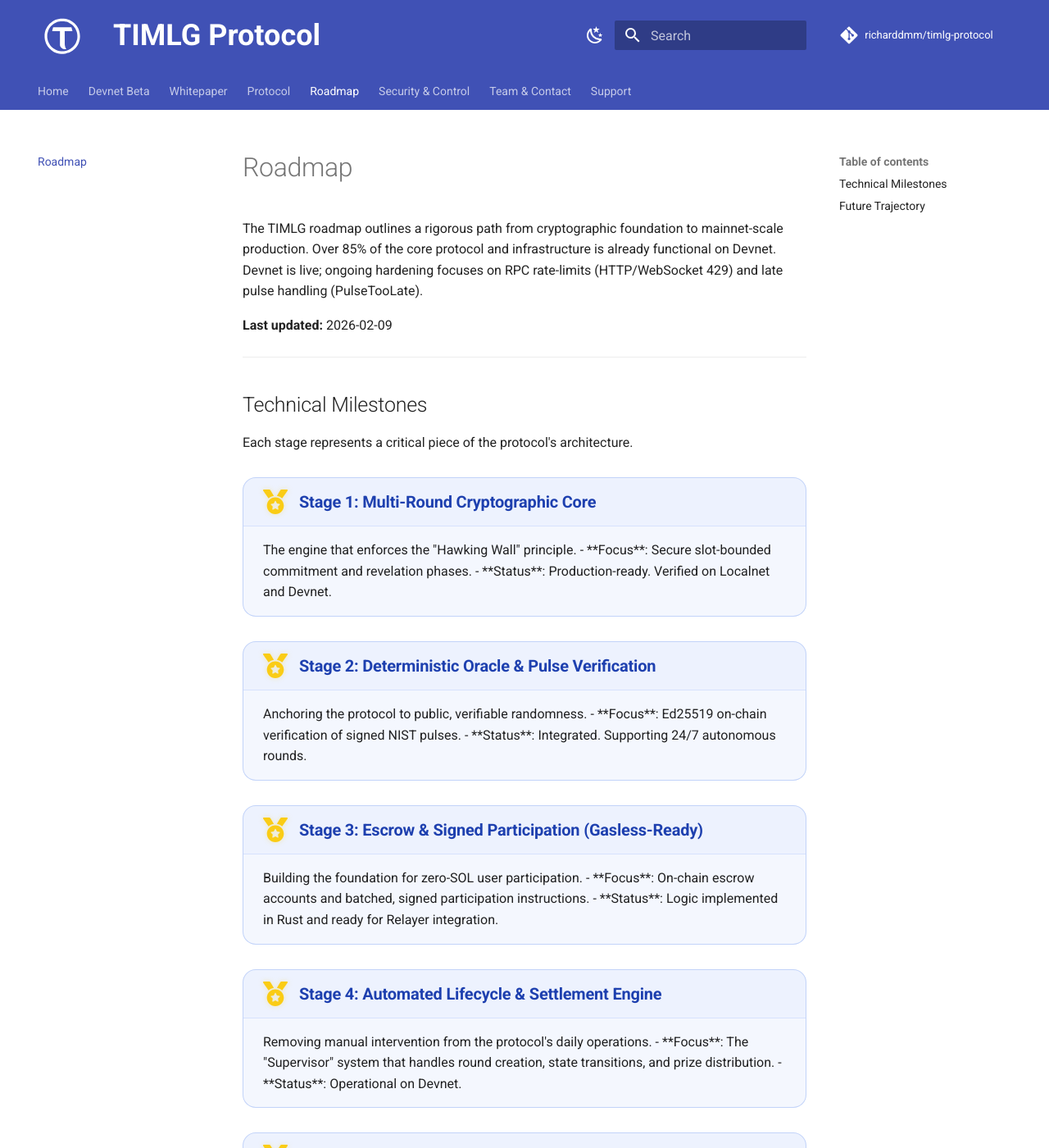
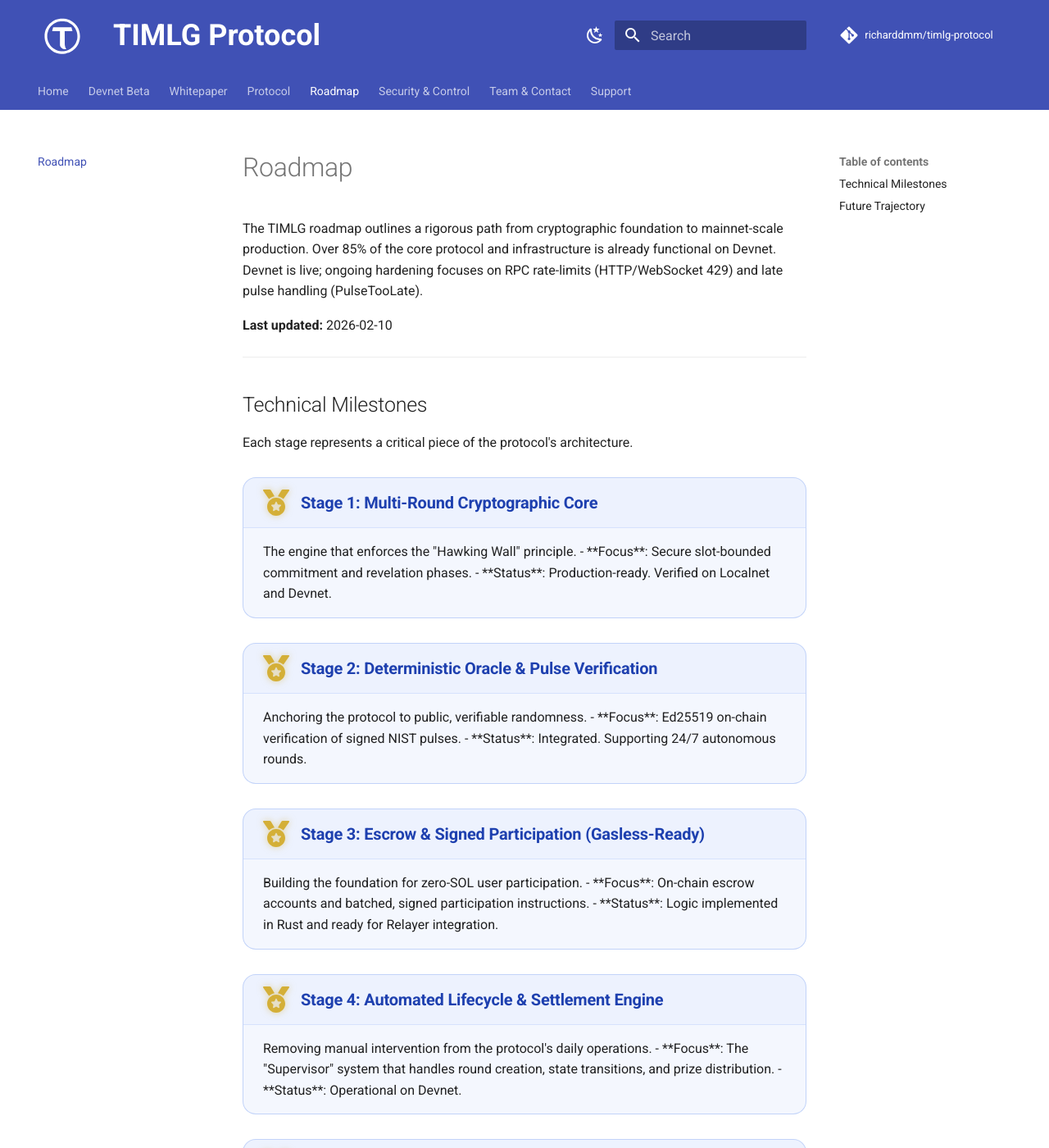
Before and after one commit to TIMLG-Protocol/timlg-protocol, an MkDocs documentation site: the page built from docs/roadmap/index.md, in a window 1280 px wide and 1400 px high. Shown: the whole window at 82% size. Built offline with MkDocs 1.6.1 and Material for MkDocs 9.7.7, drawn with Linux system fonts in a browser that asks for light colours; comment, search, counter and statistics services are not loaded.

Commit message:
UI: Final roadmap polish with rich Gold and shiny Bronze medal icons

```diff
--- a/docs/roadmap/index.md
+++ b/docs/roadmap/index.md
@@ -3,7 +3,7 @@
 The TIMLG roadmap outlines a rigorous path from cryptographic foundation to mainnet-scale production. Over 85% of the core protocol and infrastructure is already functional on Devnet.
 Devnet is live; ongoing hardening focuses on RPC rate-limits (HTTP/WebSocket 429) and late pulse handling (PulseTooLate).
 
-**Last updated:** 2026-02-09
+**Last updated:** 2026-02-10
 
 ---
 
--- a/docs/stylesheets/roadmap.css
+++ b/docs/stylesheets/roadmap.css
@@ -35,13 +35,13 @@
   background: transparent !important;
 }
 
-/* Medal Icons - Simplified SVG Version */
+/* Medal Icons - Final Star Medal SVG */
 .roadmap-medal {
   display: flex;
   align-items: center;
   justify-content: center;
-  width: 30px;
-  height: 30px;
+  width: 32px;
+  height: 32px;
   flex-shrink: 0;
 }
 
@@ -51,20 +51,23 @@
   fill: currentColor !important;
 }
 
-/* Medal Colors */
+/* Medal Colors Refined */
 .medal-gold {
-  color: #facc15;
-  filter: drop-shadow(0 0 3px rgba(250, 204, 21, 0.3));
+  color: #D4AF37;
+  /* Rich Gold (not too yellow) */
+  filter: drop-shadow(0 0 4px rgba(212, 175, 55, 0.5));
 }
 
 .medal-silver {
-  color: #94a3b8;
-  filter: drop-shadow(0 0 3px rgba(148, 163, 184, 0.3));
+  color: #B8B8B8;
+  /* Classic Silver */
+  filter: drop-shadow(0 0 3px rgba(184, 184, 184, 0.3));
 }
 
 .medal-bronze {
-  color: #94a3b8;
-  opacity: 0.6;
+  color: #CD7F32;
+  /* Shiny Bronze/Copper */
+  filter: drop-shadow(0 0 4px rgba(205, 127, 50, 0.4));
 }
 
 /* Content typography */
```
